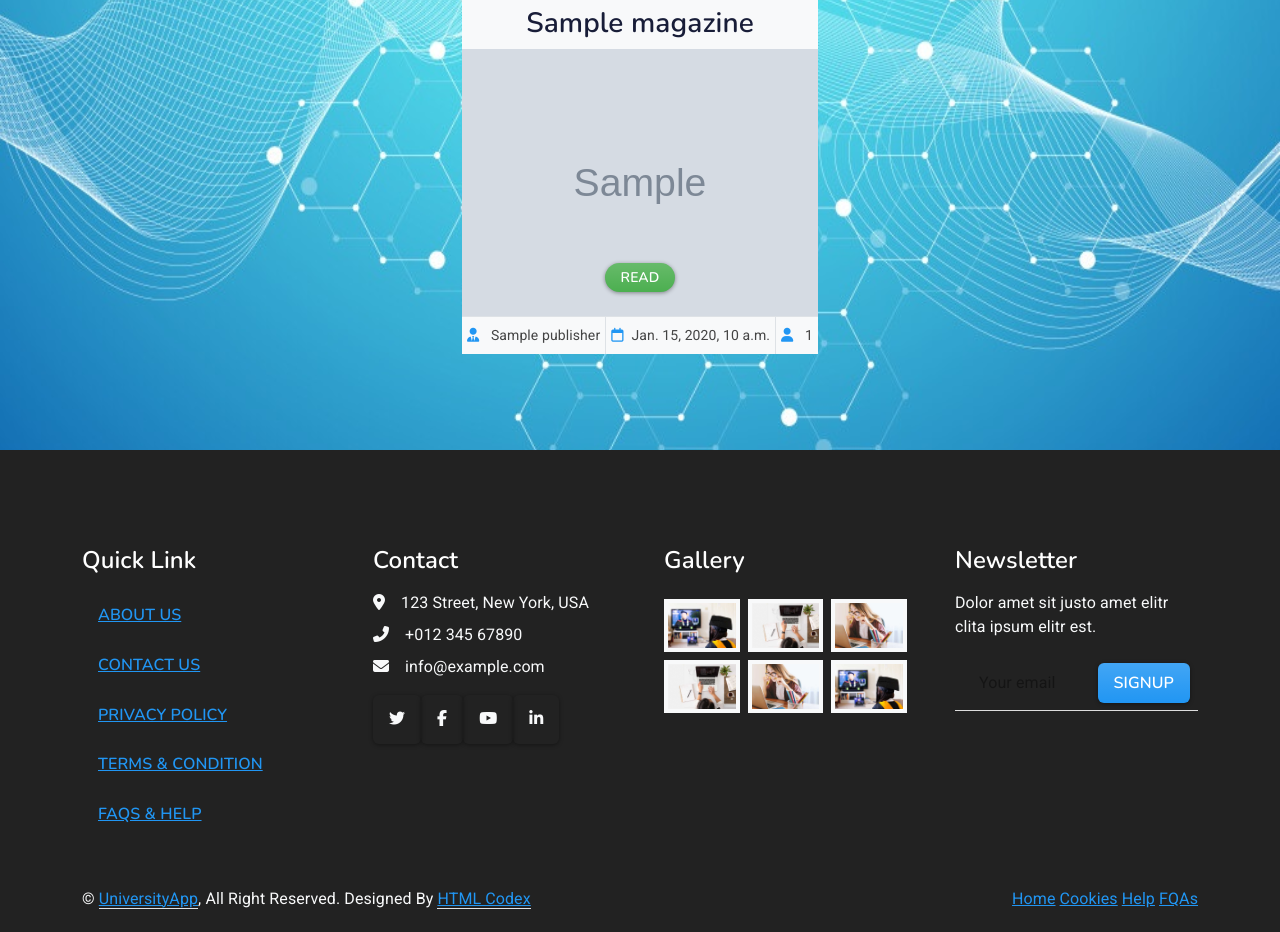
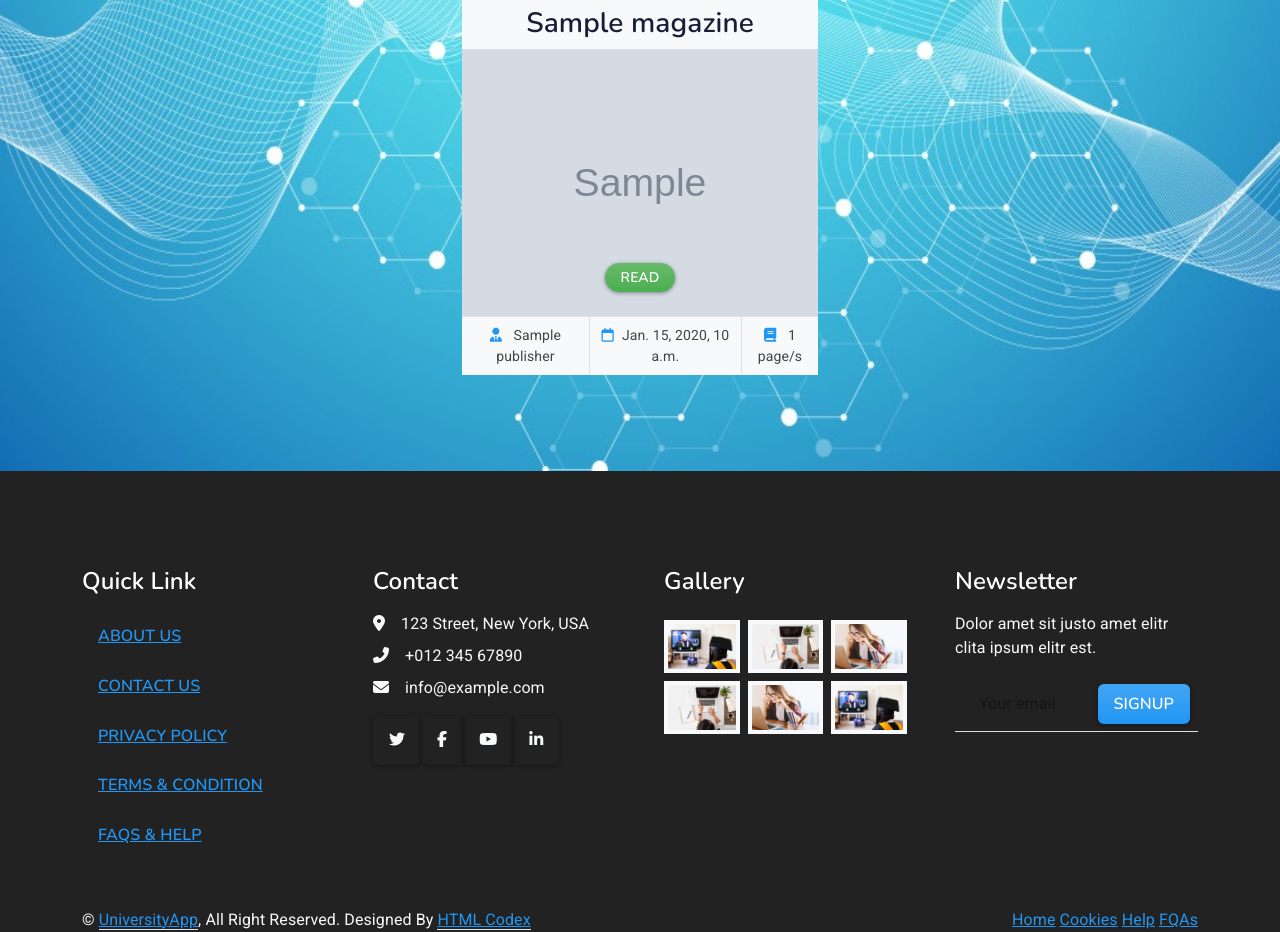
Before and after one commit to S7lkr/UniversityApp-November-2024, a Django app: template templates/library/magazines/magazines.html in a window 1280 px wide. Shown: the part 151-1083 px from the top of the page. Before the commit the page ends 1060 px from the top, so only its background shows below. Run offline with Django 4.2, Linux system fonts and the light colour scheme; the template is opened without the code that fills it: most values are stand-ins (such as "Sample title", 1, 10 or a date in 2020); grey boxes marked "Sample" are stand-in pictures; some libraries are stand-ins or nearby versions.

Commit message:
Edit: icon view on book/magazine pages

```diff
--- a/templates/library/books/books.html
+++ b/templates/library/books/books.html
@@ -60,7 +60,7 @@
                                 </small>
                                 <small class="flex-fill text-center border-end py-2"><i
                                         class="fa-regular fa-calendar text-primary me-2"></i>{{ book.publish_date }}</small>
-                                <small class="flex-fill text-center py-2"><i class="fa fa-user text-primary me-2"></i>
+                                <small class="flex-fill text-center py-2"><i class="fa fa-book text-primary me-2"></i>
                                     {{ book.pages }} pages
                                 </small>
                             </div>
--- a/templates/library/magazines/magazines.html
+++ b/templates/library/magazines/magazines.html
@@ -56,8 +56,8 @@
                                 <small class="flex-fill text-center border-end py-2"><i
                                         class="fa-regular fa-calendar text-primary me-2"></i>{{ magazine.publish_date }}
                                 </small>
-                                <small class="flex-fill text-center py-2"><i class="fa fa-user text-primary me-2"></i>
-                                    {{ magazine.pages }}
+                                <small class="flex-fill text-center py-2"><i class="fa fa-book text-primary me-2"></i>
+                                    {{ magazine.pages }} page/s
                                 </small>
                             </div>
                         </div>
```
